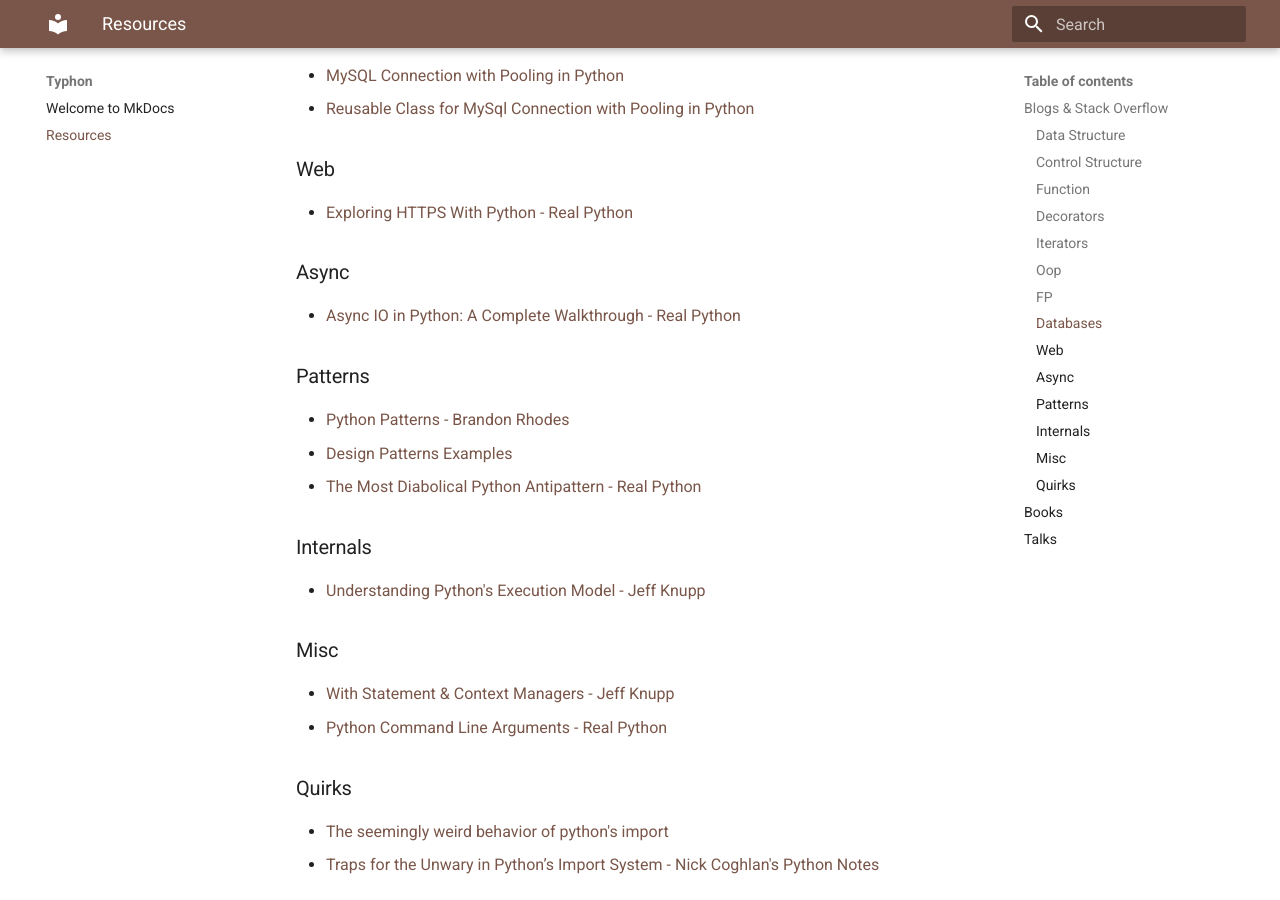
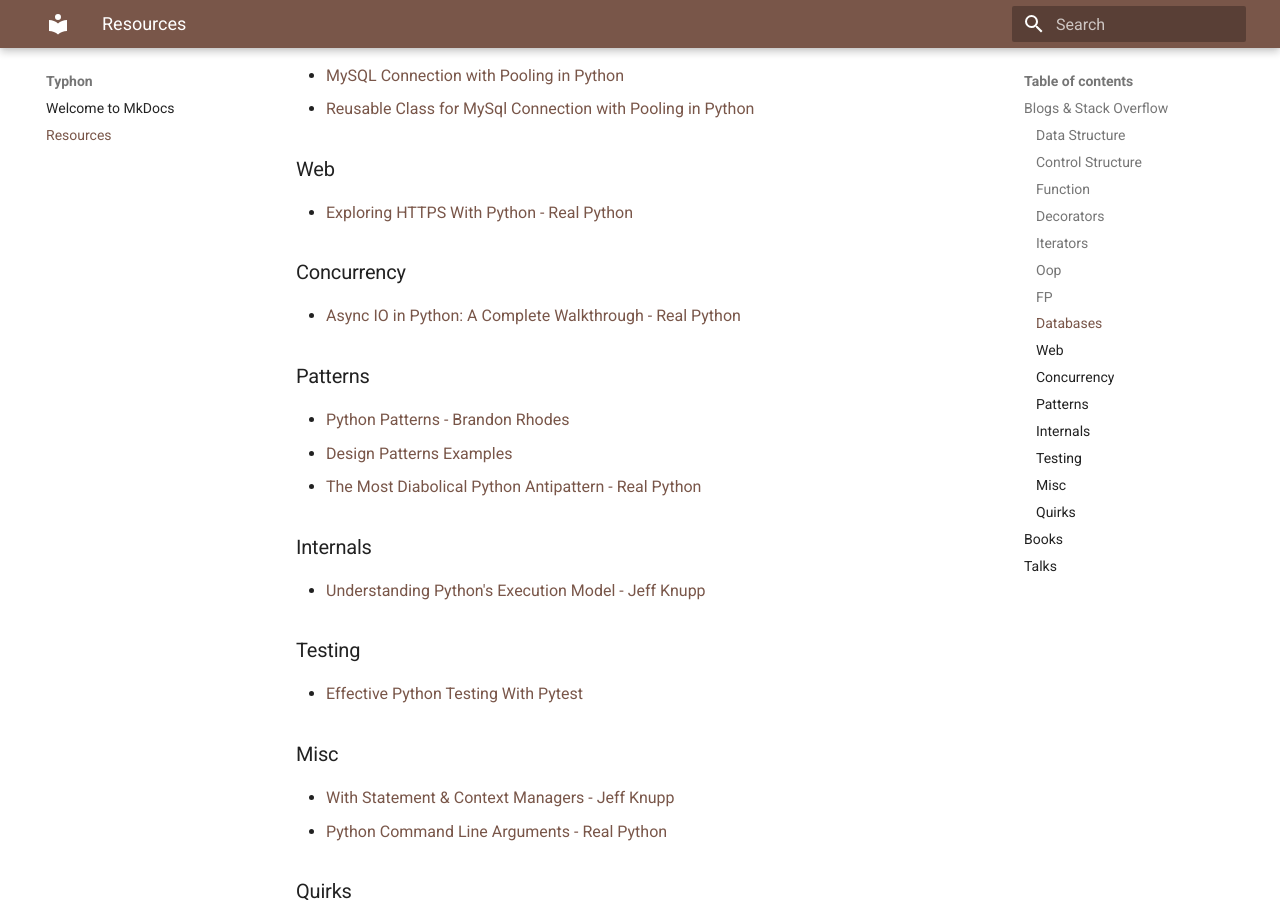
Before and after one commit to rednafi/pypress, an MkDocs documentation site: the page built from docs/resources.md, in a window 1280 px wide and 900 px high, scrolled down 1987 px. Built offline with MkDocs 1.6.1 and Material for MkDocs 9.7.7, drawn with Linux system fonts in a browser that asks for light colours.

Commit message:
Updated pytest blog

```diff
--- a/docs/resources.md
+++ b/docs/resources.md
@@ -74,9 +74,10 @@
 * [Exploring HTTPS With Python - Real Python](https://realpython.com/python-https/)
 
 
-### Async
+### Concurrency
 
 * [Async IO in Python: A Complete Walkthrough - Real Python](https://realpython.com/async-io-python/)
+
 
 ### Patterns
 
@@ -87,6 +88,9 @@
 ### Internals
 
 * [Understanding Python's Execution Model - Jeff Knupp](https://jeffknupp.com/blog/2013/02/14/drastically-improve-your-python-understanding-pythons-execution-model/)
+
+### Testing
+* [Effective Python Testing With Pytest](https://realpython.com/pytest-python-testing/)
 
 
 ### Misc
```
